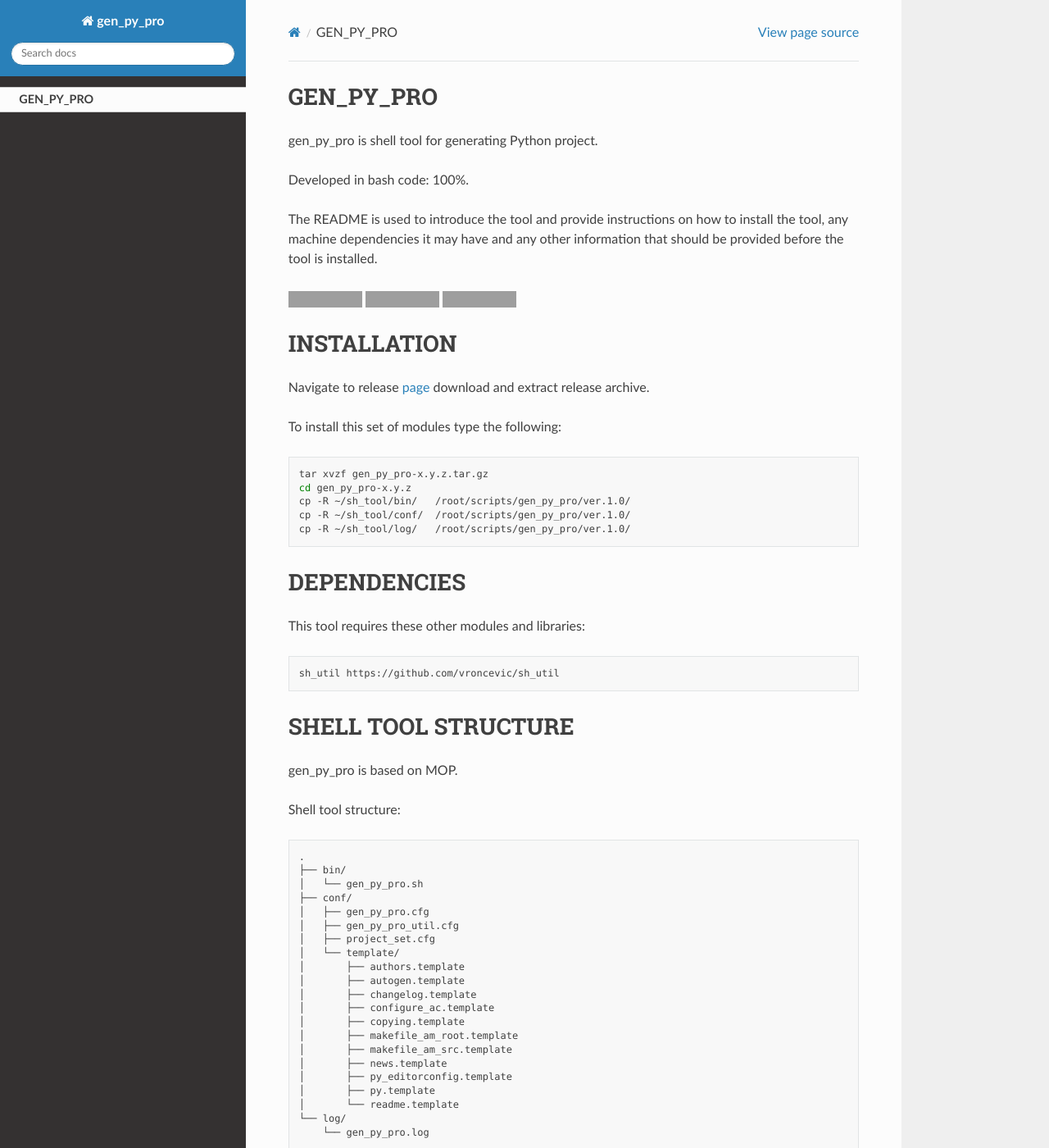
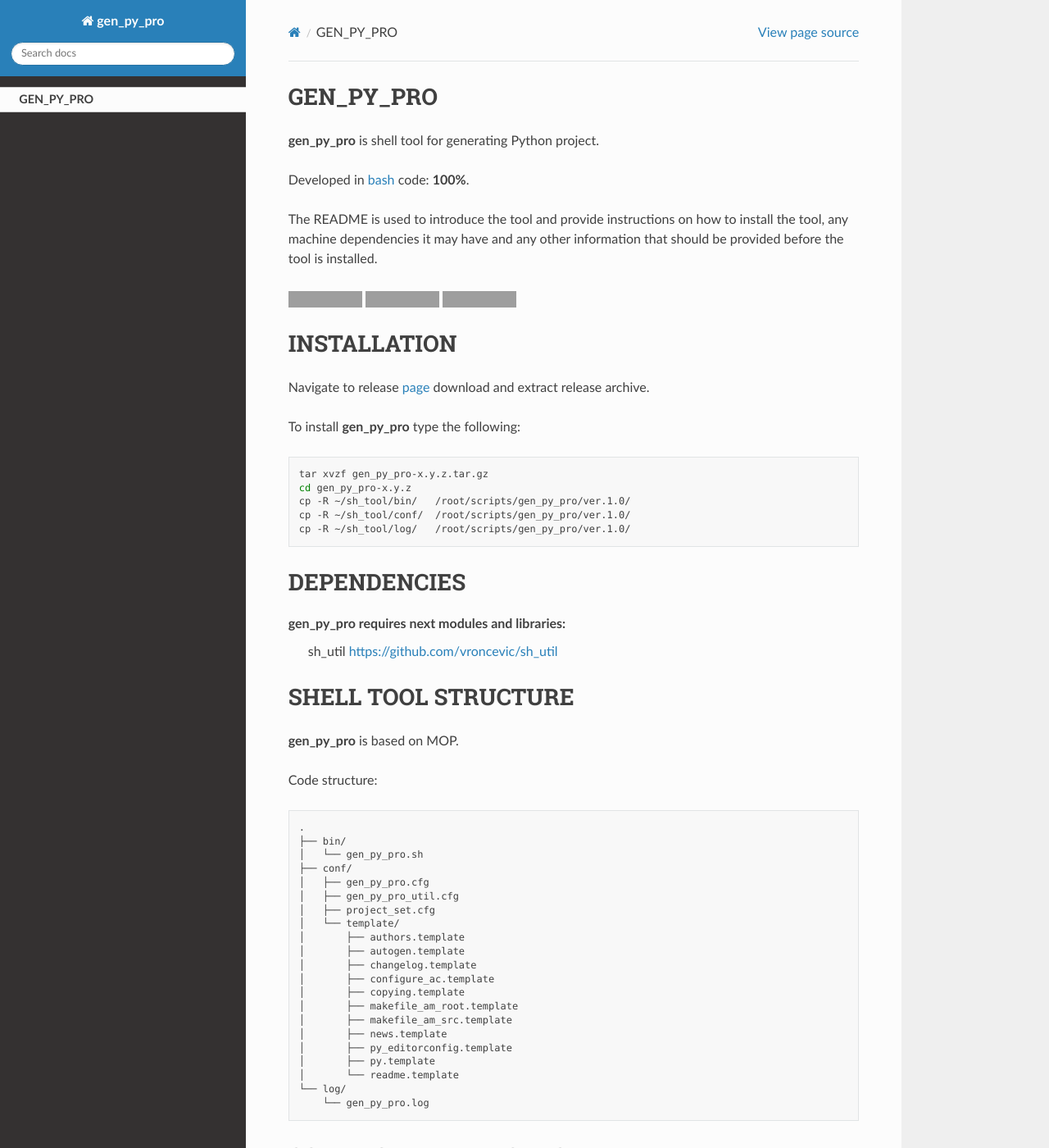
Before and after one commit to vroncevic/gen_py_pro, a Sphinx documentation site: the page built from docs/source/index.rst, in a window 1280 px wide and 1400 px high. Shown: the whole window at 82% size. Built offline with Sphinx 7.4.7 and the Read the Docs theme 2.0.0, drawn with Linux system fonts in a browser that asks for light colours; some of the changed text lies outside the part shown; grey boxes are pictures that could not be loaded.

Commit message:
[gen_py_pro] Updated Dockerfile, docs

```diff
--- a/docs/source/index.rst
+++ b/docs/source/index.rst
@@ -6,10 +6,9 @@
 
  self
 
+**gen_py_pro** is shell tool for generating Python project.
 
-gen_py_pro is shell tool for generating Python project.
-
-Developed in bash code: 100%.
+Developed in `bash <https://en.wikipedia.org/wiki/Bash_(Unix_shell)>`_ code: **100%**.
 
 The README is used to introduce the tool and provide instructions on
 how to install the tool, any machine dependencies it may have and any
@@ -28,11 +27,12 @@
 
 INSTALLATION
 -------------
+
 Navigate to release `page`_ download and extract release archive.
 
 .. _page: https://github.com/vroncevic/gen_py_pro/releases
 
-To install this set of modules type the following:
+To install **gen_py_pro** type the following:
 
 .. code-block:: bash
 
@@ -44,17 +44,16 @@
 
 DEPENDENCIES
 -------------
-This tool requires these other modules and libraries:
 
-.. code-block:: bash
-
-   sh_util https://github.com/vroncevic/sh_util
+**gen_py_pro** requires next modules and libraries:
+    sh_util `https://github.com/vroncevic/sh_util <https://github.com/vroncevic/sh_util>`_
 
 SHELL TOOL STRUCTURE
 ---------------------
-gen_py_pro is based on MOP.
 
-Shell tool structure:
+**gen_py_pro** is based on MOP.
+
+Code structure:
 
 .. code-block:: bash
 
@@ -91,7 +90,7 @@
 .. |License: Apache 2.0| image:: https://img.shields.io/badge/License-Apache%202.0-blue.svg
    :target: https://opensource.org/licenses/Apache-2.0
 
-Copyright (C) 2018 by https://vroncevic.github.io/gen_py_pro
+Copyright (C) 2016 by `vroncevic.github.io/gen_py_pro <https://vroncevic.github.io/gen_py_pro>`_
 
 This tool is free software; you can redistribute it and/or modify it
 under the same terms as Bash itself, either Bash version 4.2.47 or,
```
Also changed, not shown: README.md (+16 -17 lines), 6 other files.
